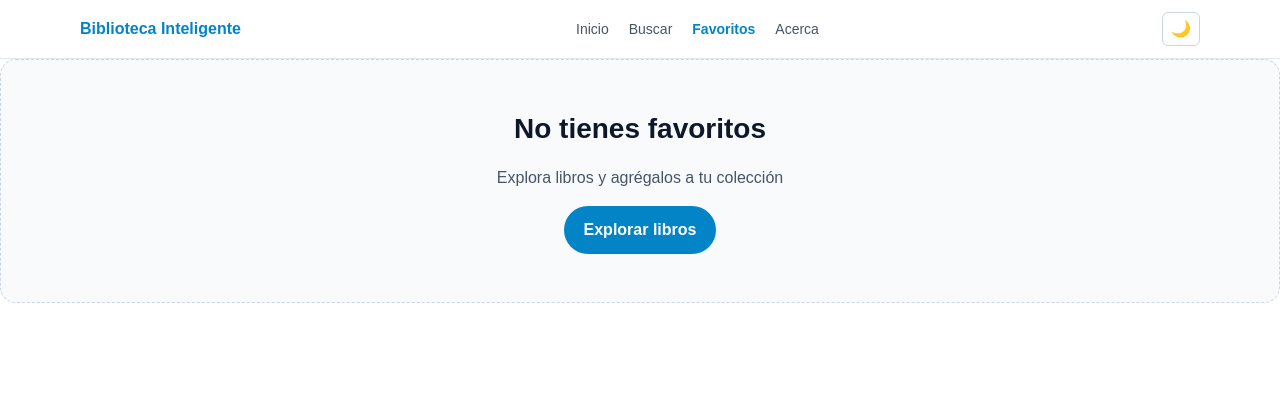
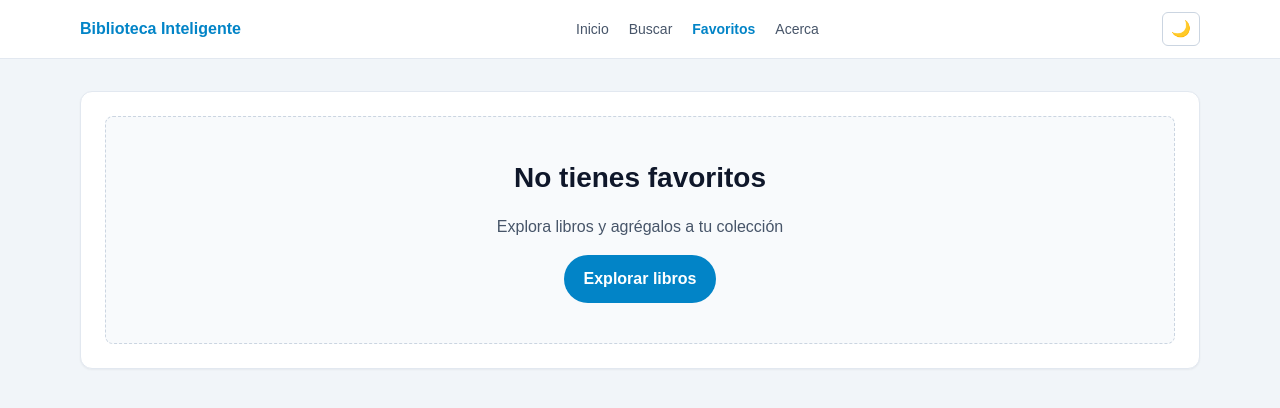
Before and after one commit to Santiamen23/Biblioteca-Virtual-Grupo-6, a Next.js app: page /favoritos in a window 1280 px wide. Shown: the top 408 px of the page. Built offline with nearby package versions, Linux system fonts and the light colour scheme.

Commit message:
Fix: Favorite grid changed

```diff
--- a/src/pages/Favorites.module.css
+++ b/src/pages/Favorites.module.css
@@ -1,33 +1,91 @@
+.page {
+  min-height: 100vh;
+  padding: 2rem 1rem;
+  background: #f1f5f9;
+  color: #0f172a;
+}
+
 .container {
+  display: flex;
+  flex-direction: column;
+  gap: 1.5rem;
+  width: 100%;
   max-width: 1120px;
   margin: 0 auto;
 }
 
+.hero,
+.section {
+  padding: 1.5rem;
+  border: 1px solid #e2e8f0;
+  border-radius: 0.75rem;
+  background: #ffffff;
+  box-shadow: 0 1px 2px 0 rgb(15 23 42 / 0.05);
+}
+
+.badge {
+  display: inline-flex;
+  width: fit-content;
+  padding: 0.25rem 0.75rem;
+  border: 1px solid #bae6fd;
+  border-radius: 9999px;
+  background: #f0f9ff;
+  color: #0369a1;
+  font-size: 0.75rem;
+  font-weight: 600;
+  letter-spacing: 0.08em;
+  text-transform: uppercase;
+}
+
 .heading {
+  margin-top: 1rem;
   margin-bottom: 0.5rem;
-  font-size: 2rem;
+  font-size: 1.875rem;
   font-weight: 700;
   color: #0f172a;
 }
 
+.description {
+  max-width: 44rem;
+  margin-top: 0.75rem;
+  color: #475569;
+  font-size: 0.875rem;
+  line-height: 1.7;
+}
+
+.sectionHeader {
+  display: flex;
+  flex-direction: column;
+  gap: 0.75rem;
+  margin-bottom: 1.25rem;
+  padding-bottom: 1rem;
+  border-bottom: 1px solid #e2e8f0;
+}
+
+.sectionTitle {
+  font-size: 1.25rem;
+  font-weight: 600;
+  color: #1e293b;
+}
+
 .count {
-  margin-bottom: 1.5rem;
   color: #64748b;
+  font-size: 0.875rem;
 }
 
 .grid {
   display: grid;
-  gap: 1.5rem;
-  grid-template-columns: repeat(auto-fill, minmax(220px, 1fr));
+  gap: 1.25rem;
+  align-items: stretch;
 }
 
 .empty {
   display: grid;
   gap: 1rem;
-  padding: 3rem 1.5rem;
+  padding: 2.5rem 1rem;
   text-align: center;
   border: 1px dashed #cbd5e1;
-  border-radius: 1rem;
+  border-radius: 0.5rem;
   background: #f8fafc;
 }
 
@@ -57,3 +115,21 @@
 .emptyLink:hover {
   background: #0369a1;
 }
+
+@media (min-width: 640px) {
+  .sectionHeader {
+    flex-direction: row;
+    align-items: center;
+    justify-content: space-between;
+  }
+
+  .grid {
+    grid-template-columns: repeat(2, minmax(0, 1fr));
+  }
+}
+
+@media (min-width: 1280px) {
+  .grid {
+    grid-template-columns: repeat(4, minmax(0, 1fr));
+  }
+}
--- a/src/pages/Favorites.tsx
+++ b/src/pages/Favorites.tsx
@@ -11,6 +11,9 @@ export default function Favorites() {
 
   if (favorites.length === 0) {
     return (
+      <main className={styles.page}>
+        <div className={styles.container}>
+          <section className={styles.section}>
             <div className={styles.empty}>
               <h2 className={styles.emptyTitle}>No tienes favoritos</h2>
               <p className={styles.emptyText}>
@@ -20,19 +23,37 @@ export default function Favorites() {
                 Explorar libros
               </Link>
             </div>
+          </section>
+        </div>
+      </main>
     );
   }
 
   return (
+    <main className={styles.page}>
       <div className={styles.container}>
+        <section className={styles.hero}>
+          <span className={styles.badge}>Biblioteca Inteligente</span>
           <h1 className={styles.heading}>Mis Favoritos</h1>
+          <p className={styles.description}>
+            Revisa tu colección guardada y administra tus libros favoritos con
+            el mismo formato visual del catálogo principal.
+          </p>
+        </section>
+
+        <section className={styles.section}>
+          <div className={styles.sectionHeader}>
+            <h2 className={styles.sectionTitle}>Libros guardados</h2>
             <p className={styles.count}>{favorites.length} libro(s) guardado(s)</p>
+          </div>
 
           <div className={styles.grid}>
             {favorites.map((book: Book) => (
               <BookCard key={book.id} book={book} />
             ))}
           </div>
+        </section>
       </div>
+    </main>
   );
 }
```
Lines whose indentation alone changed are shown as unchanged.
